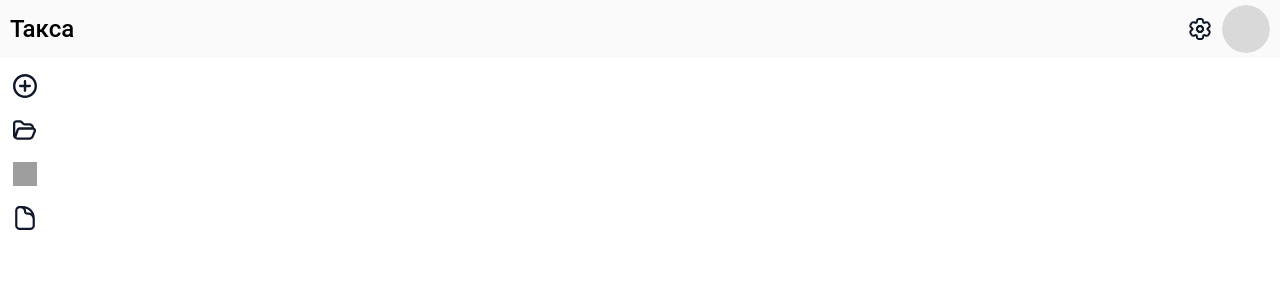
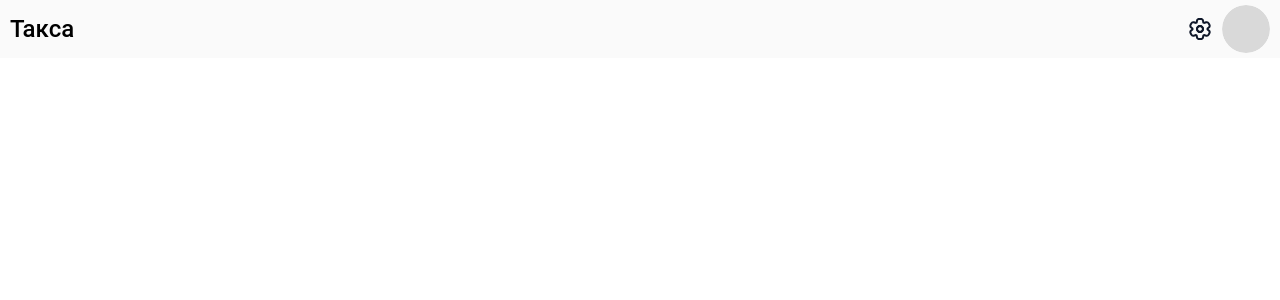
Before and after one commit to tasktrackerpracticum/frontend, a React (Create React App) app: page / in a window 1280 px wide. Shown: the top 300 px of the page. Built offline with nearby package versions, Linux system fonts and the light colour scheme; grey boxes are pictures that could not be loaded.

Commit message:
удаление menu и sideNavigation

```diff
--- a/src/components/App/App.jsx
+++ b/src/components/App/App.jsx
@@ -1,12 +1,9 @@
 import React, { useState } from "react";
 import Header from "../Header/Header.jsx";
 import "../../scss/app.scss";
-import SideNavigation from "../SideNavigation/SideNavigation.jsx";
-import Menu from "../Menu/Menu.jsx";
 import Profile from "../Profile/Profile.jsx"
 
 function App() {
-	const [menuActive, setMenuActive] = useState(false);
   const [profileActive, setProfileActive] = useState(false);
 
 	return (
@@ -14,8 +11,6 @@ function App() {
 			<div className="page">
 				<div className="page__container">
 					<Header active={profileActive} setActive={setProfileActive}/>
-					<Menu menuActive={menuActive} setMenuActive={setMenuActive} />
-					<SideNavigation active={menuActive} setActive={setMenuActive} />
 					<Profile active={profileActive} setActive={setProfileActive} />
 				</div>
 			</div>
--- a/src/components/Menu/Menu.jsx
+++ /dev/null
@@ -1,39 +0,0 @@
-import React, { useState } from "react";
-import "./Menu.scss";
-import plus from "../../images/icon-create-project.svg";
-import folder from "../../images/icon-folder-project.svg";
-import task from "../../images/icon-task.svg";
-import reports from "../../images/icon-reports.svg";
-
-export default function Menu({ menuActive, setMenuActive }) {
-	return (
-		<section className="menu">
-			<div className="menu__container">
-				<img
-					src={plus}
-					alt="Создать проект"
-					className="menu__icon-btn"
-					onClick={() => setMenuActive(!menuActive)}
-				></img>
-				<img
-					src={folder}
-					className="menu__icon-btn"
-					alt="мои проекты"
-					onClick={() => setMenuActive(!menuActive)}
-				></img>
-				<img
-					src={task}
-					className="menu__icon-btn"
-					alt="мои задачи"
-					onClick={() => setMenuActive(!menuActive)}
-				></img>
-				<img
-					src={reports}
-					className="menu__icon-btn"
-					alt="мои отчеты"
-					onClick={() => setMenuActive(!menuActive)}
-				></img>
-			</div>
-		</section>
-	);
-}
--- a/src/components/Menu/Menu.scss
+++ /dev/null
@@ -1,25 +0,0 @@
-.menu {
-	position: fixed;
-	width: 50px;
-	height: 100vh;
-	top: 64px;
-	left: 0;
-	background: transparent;
-	z-index: 100;
-
-	&__container {
-		display: flex;
-		flex-direction: column;
-		align-items: center;
-		padding: 0;
-	}
-	&__icon-btn {
-		width: 24px;
-		height: 24px;
-		margin: 10px 0;
-		cursor: pointer;
-		&:hover {
-			opacity: 0.5;
-		}
-	}
-}
--- a/src/components/SideNavigation/SideNavigation.jsx
+++ /dev/null
@@ -1,23 +0,0 @@
-import React from "react";
-import { Link } from "react-router-dom";
-import "./SideNavigation.scss";
-import {items} from "../../constatnts/constants"
-
-export default function SideNavigation({ active, setActive }) {
-	return (
-		<section className={active ? "side-navigation__active" : "side-navigation"}>
-			<div className="side-navigation__menu">
-				<ul className="side-navigation__menu-content">
-					{items.map((item) => (
-						<li className="side-navigation__link-container">
-							<span className="side-navigation__icon"></span>
-							<Link to={item.href} className="side-navigation__link">
-								{item.value}
-							</Link>
-						</li>
-					))}
-				</ul>
-			</div>
-		</section>
-	);
-}
--- a/src/components/SideNavigation/SideNavigation.scss
+++ /dev/null
@@ -1,59 +0,0 @@
-.side-navigation {
-	position: fixed;
-	width: 100vw;
-	height: 100vh;
-	top: 64px;
-	left: 0;
-	transform: translateX(-100%);
-	z-index: 100;
-
-	&__active {
-
-		transform: translateX(0);
-	}
-
-	&__menu {
-		width: 188px;
-		height: 100%;
-		background-color: white;
-		display: flex;
-		flex-direction: column;
-		align-items: center;
-		margin-left: 6px;
-	}
-
-	&__menu-content {
-		padding: 0;
-		margin: 0;
-		list-style-type: none;
-		height: 153px;
-		display: flex;
-		flex-direction: column;
-		align-items: flex-start;
-		margin-top: 8px;
-	}
-
-	&__link-container {
-		display: flex;
-		flex-direction: column;
-		align-items: center;
-		padding: 0;
-		margin: 10px 0;
-	}
-
-	&__link {
-		display: flex;
-		align-items: center;
-		cursor: pointer;
-		color: black;
-		font-size: 16px;
-		line-height: 24px;
-		font-weight: 500;
-		text-decoration: none;
-		text-align: center;
-
-		&:hover {
-			opacity: 0.5;
-		}
-	}
-}
```
